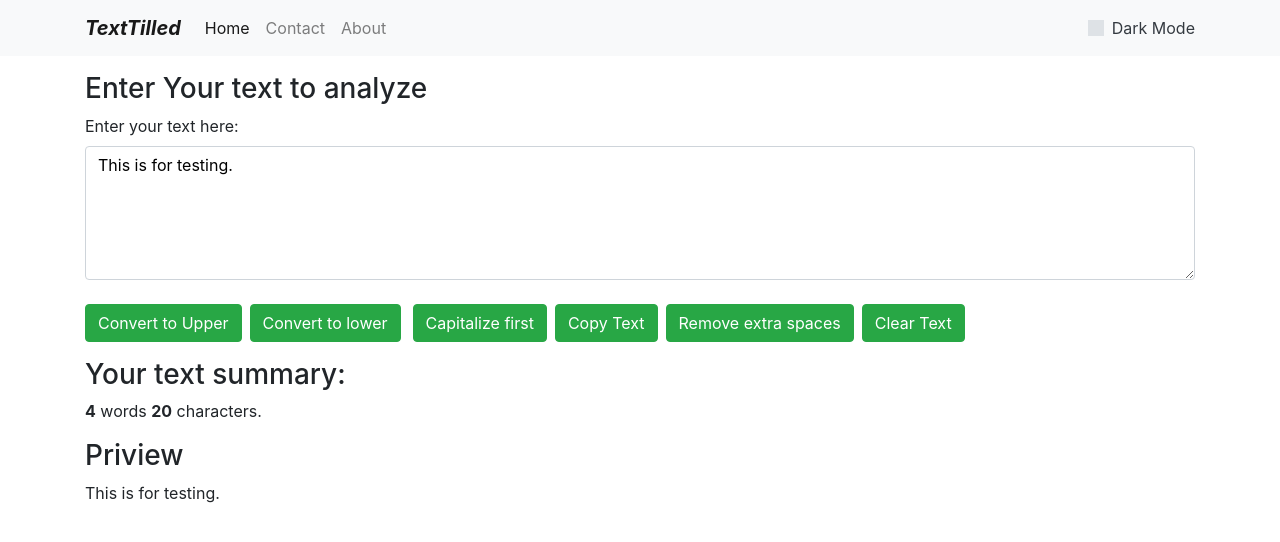
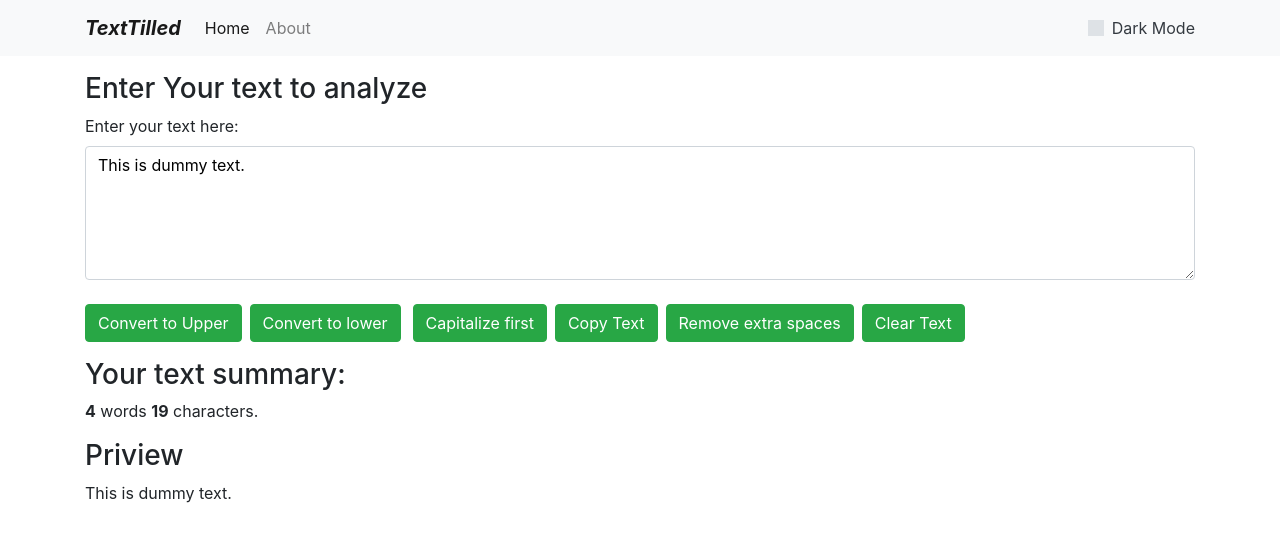
Before and after one commit to vishwadeeps10/ReactWebsiteStringManupulaton, a React (Create React App) app: page / in a window 1280 px wide. Shown: the top 542 px of the page. Built offline with nearby package versions, Linux system fonts and the light colour scheme.

Commit message:
add routes in app

```diff
--- a/package.json
+++ b/package.json
@@ -8,6 +8,7 @@
     "@testing-library/user-event": "^13.5.0",
     "react": "^18.2.0",
     "react-dom": "^18.2.0",
+    "react-router-dom": "^6.3.0",
     "react-scripts": "5.0.1",
     "web-vitals": "^2.1.4"
   },
--- a/src/App.js
+++ b/src/App.js
@@ -1,31 +1,33 @@
-
-import './App.css';
-// import About from './components/About';
-import Navbar from './components/Navbar';
-import TextForm from './components/TextForm';
+import "./App.css";
+import About from "./components/About";
+import Navbar from "./components/Navbar";
+import TextForm from "./components/TextForm";
 import React, { useState } from "react";
-
+import { BrowserRouter as Router, Route, Routes } from 'react-router-dom';
 
 function App() {
-  const [mode ,setMode] = useState('light');
+  const [mode, setMode] = useState("light");
 
-const toggleMode=()=>{
-  if(mode==='light'){
-    setMode('dark')
-    document.body.style.backgroundColor='rgb(48 69 90)';
-    document.body.style.color='white';
-  }
-  else{
-    setMode('light')
-    document.body.style.backgroundColor='white';
-    document.body.style.color='black';
-  }
-}
+  const toggleMode = () => {
+    if (mode === "light") {
+      setMode("dark");
+      document.body.style.backgroundColor = "rgb(48 69 90)";
+      document.body.style.color = "white";
+    } else {
+      setMode("light");
+      document.body.style.backgroundColor = "white";
+      document.body.style.color = "black";
+    }
+  };
   return (
     <>
-<Navbar title="TextTilled" mode={mode} toggleMode={toggleMode}/>
-<TextForm mode={mode}/>
-{/* <About/> */}
+    <Router>
+      <Navbar title="TextTilled" mode={mode} toggleMode={toggleMode} />
+      <Routes>
+          <Route exact path="about" element={<About />} />
+          <Route path="/" element={<TextForm mode={mode} />} />
+      </Routes>
+      </Router>
     </>
   );
 }
--- a/src/components/Navbar.js
+++ b/src/components/Navbar.js
@@ -1,12 +1,15 @@
 import React from "react";
+import { Link } from "react-router-dom";
+
 
 export default function Navbar(props) {
+
   return (
     <nav className={`navbar navbar-expand-lg navbar-${props.mode} bg-${props.mode}`}>
       <div className="container">
-        <a className="navbar-brand" href="/">
+        <Link className="navbar-brand" to="/">
           <b><i>{props.title}</i></b>
-        </a>
+        </Link>
         <button
           className="navbar-toggler"
           type="button"
@@ -20,15 +23,15 @@ export default function Navbar(props) {
         </button>
         <div className="collapse navbar-collapse" id="navbarNavAltMarkup">
           <div className="navbar-nav">
-            <a className="nav-item nav-link active" href="/">
+            <Link className="nav-item nav-link active" to="/">
               Home <span className="sr-only">(current)</span>
-            </a>
-            <a className="nav-item nav-link " href="/">
+            </Link>
+            {/* <Link className="nav-item nav-link " to="/">
               Contact
-            </a>
-            <a className="nav-item nav-link " href="/">
+            </Link> */}
+            <Link className="nav-item nav-link " to="about">
               About
-            </a>
+            </Link>
 
           </div>
 
--- a/src/components/TextForm.js
+++ b/src/components/TextForm.js
@@ -32,7 +32,7 @@ export default function TextForm(props) {
         navigator.clipboard.writeText(text.value);
     }
 
-    const [text,setText] = useState("This is for testing.");
+    const [text,setText] = useState("This is dummy text.");
   return (
     <>
     <div className="container mt-3">
```
Also changed, not shown: 1 other file (tests, documents, lock files or other folders).
